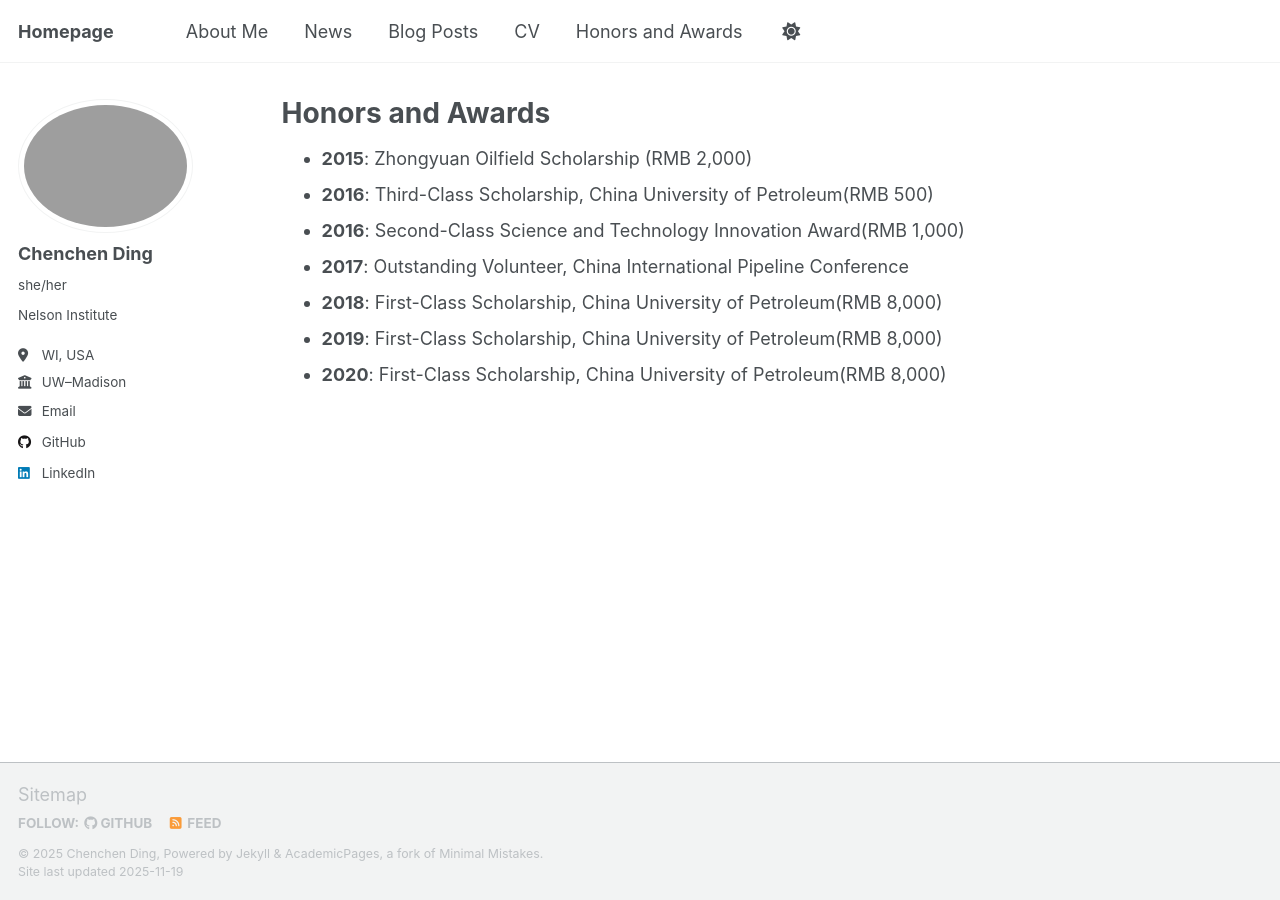
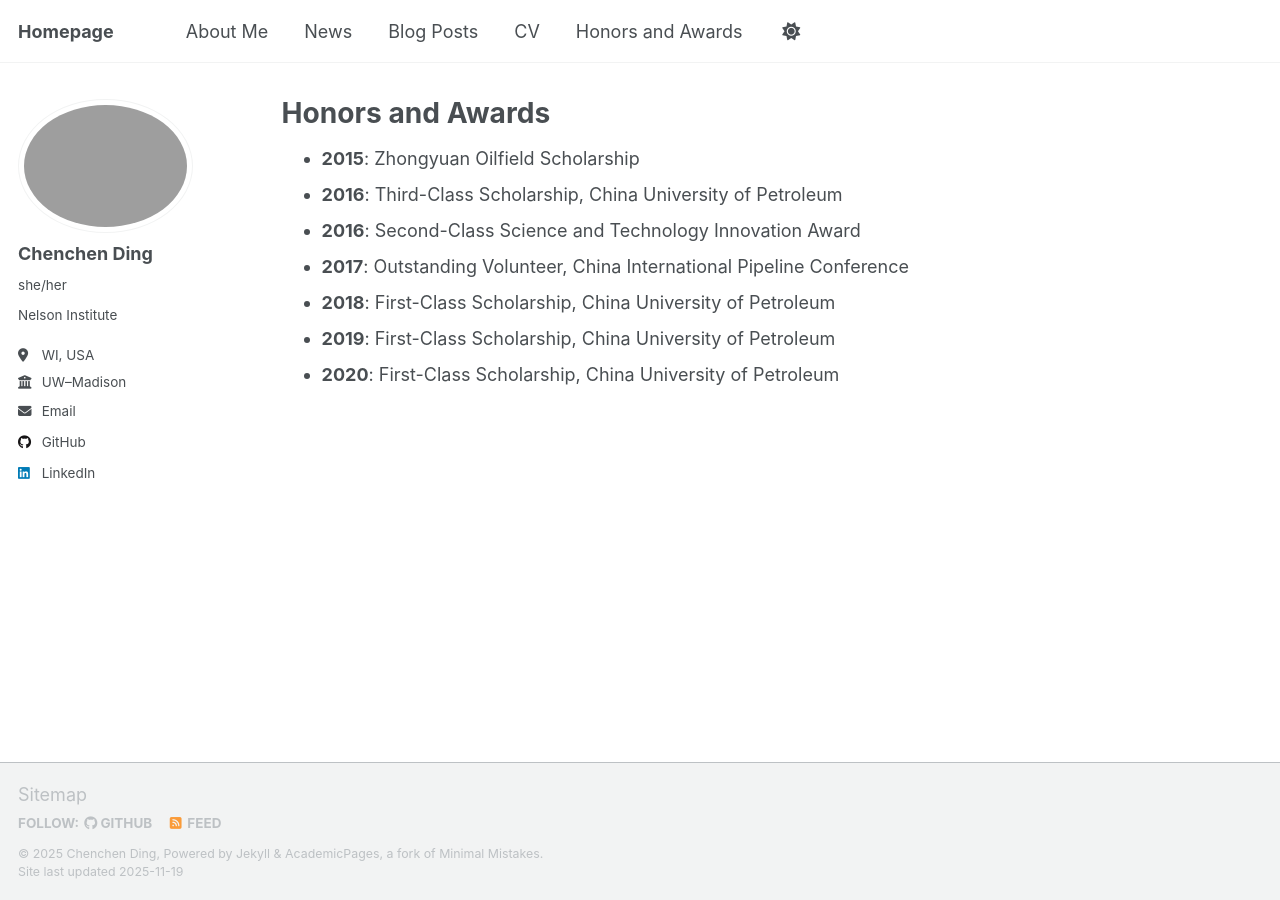
Before and after one commit to DCC0329/ChenchenDing.github.io, a Jekyll site: the page built from _pages/honors.md, in a window 1280 px wide. Built offline with Jekyll 4.4.1, drawn with Linux system fonts in a browser that asks for light colours; a script that is not in the unit is left out.

Commit message:
Update honors.md

```diff
--- a/_pages/honors.md
+++ b/_pages/honors.md
@@ -6,24 +6,22 @@ author_profile: true
 ---
 
 <style>
-/* 调整字体大小 */
 .page__content ul {
-  font-size: 0.9rem;    /* 比默认小一点 */
-  line-height: 1.2;     /* 行距更紧凑 */
+  font-size: 0.9rem;
+  line-height: 1.2;
   margin-top: 0;
   margin-bottom: 0;
 }
 
-/* 去掉列表项之间的大空白 */
 .page__content ul li {
   margin-bottom: 0.3rem;
 }
 </style>
 
-- **2015**: Zhongyuan Oilfield Scholarship (RMB 2,000)
-- **2016**: Third-Class Scholarship, China University of Petroleum(RMB 500)
-- **2016**: Second-Class Science and Technology Innovation Award(RMB 1,000)
+- **2015**: Zhongyuan Oilfield Scholarship
+- **2016**: Third-Class Scholarship, China University of Petroleum
+- **2016**: Second-Class Science and Technology Innovation Award
 - **2017**: Outstanding Volunteer, China International Pipeline Conference
-- **2018**: First-Class Scholarship, China University of Petroleum(RMB 8,000)
-- **2019**: First-Class Scholarship, China University of Petroleum(RMB 8,000)
-- **2020**: First-Class Scholarship, China University of Petroleum(RMB 8,000)
+- **2018**: First-Class Scholarship, China University of Petroleum
+- **2019**: First-Class Scholarship, China University of Petroleum
+- **2020**: First-Class Scholarship, China University of Petroleum
```
